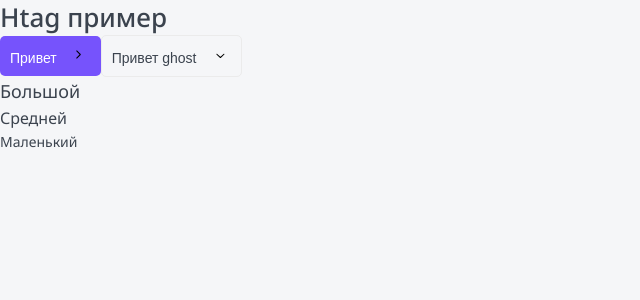
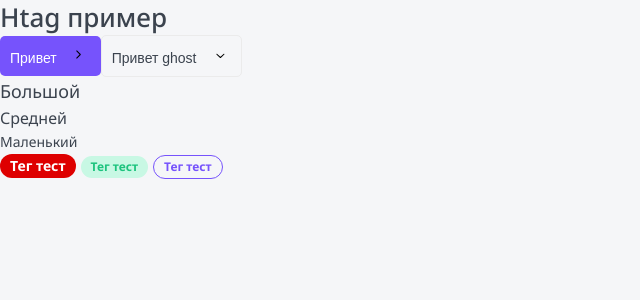
Before and after one commit to mao13132/nextjs_cursec, a Next.js app: page / in a window 1280 px wide. Shown: the top 300 px of the page, without its empty margins (0-640 px from the left). Built offline with nearby package versions, Linux system fonts and the light colour scheme.

Commit message:
add tag component

```diff
--- /dev/null
+++ b/components/Tag/Tag.module.css
@@ -0,0 +1,40 @@
+.tag {
+    display: inline-block;
+    margin-right: 5px;
+    border-radius: 20px;
+}
+.s {
+    padding: 5px 10px;
+    font-size: 12px;
+    line-height: 12px;
+}
+
+.m {
+    padding: 5px 10px;
+    font-size: 14px;
+    line-height: 14px;
+}
+.ghost {
+    border: 1px solid var(--gray-light);
+}
+.red {
+    color: var(--white);
+    background: #DE0000;
+    font-weight: bold;
+}
+.grey {
+    color: var(--white);
+    background: #B3C0D9;
+    font-weight: bold;
+}
+.green {
+    color: var(--green);
+    background: var(--green-light);
+    font-weight: bold;
+}
+.primary {
+    color: var(--primary);
+    background: none;
+    font-weight: bold;
+    border: 1px solid var(--primary);
+}
--- /dev/null
+++ b/components/Tag/Tag.tsx
@@ -0,0 +1,28 @@
+import { TagProps } from "./Tag.props";
+import styles from './Tag.module.css';
+import cn from 'classnames';
+
+export const Tag = ({ size = 's', color = 'ghost', href, children, className, ...props }: TagProps): JSX.Element => {
+    return (
+        <div className={cn(styles['tag'], className,
+            {
+                [styles['s']]: size == 's',
+                [styles['m']]: size == 'm',
+                [styles['ghost']]: color == 'ghost',
+                [styles['red']]: color == 'red',
+                [styles['grey']]: color == 'grey',
+                [styles['green']]: color == 'green',
+                [styles['primary']]: color == 'primary',
+            }
+        )} {...props}>
+
+            {
+                href
+                    ? <a>{children}</a>
+                    : <>{children}</>
+            }
+
+
+        </div>
+    );
+};
--- a/components/index.ts
+++ b/components/index.ts
@@ -1,3 +1,4 @@
 export * from './Htag/Htag';
 export * from './Button/Button';
 export * from './P/P';
+export * from './Tag/Tag';
--- a/pages/index.tsx
+++ b/pages/index.tsx
@@ -1,5 +1,5 @@
 
-import { Button, Htag, P } from "@/components";
+import { Button, Htag, P, Tag } from "@/components";
 
 export default function Home() {
   return (
@@ -10,6 +10,9 @@ export default function Home() {
       <P size="l">Большой</P>
       <P>Средней</P>
       <P size="s">Маленький</P>
+      <Tag size="m" color="red">Тег тест</Tag>
+      <Tag color="green">Тег тест</Tag>
+      <Tag color="primary">Тег тест</Tag>
     </div>
   );
 }
```
Also changed, not shown: components/Tag/Tag.props.ts (added, +8 -0 lines).
